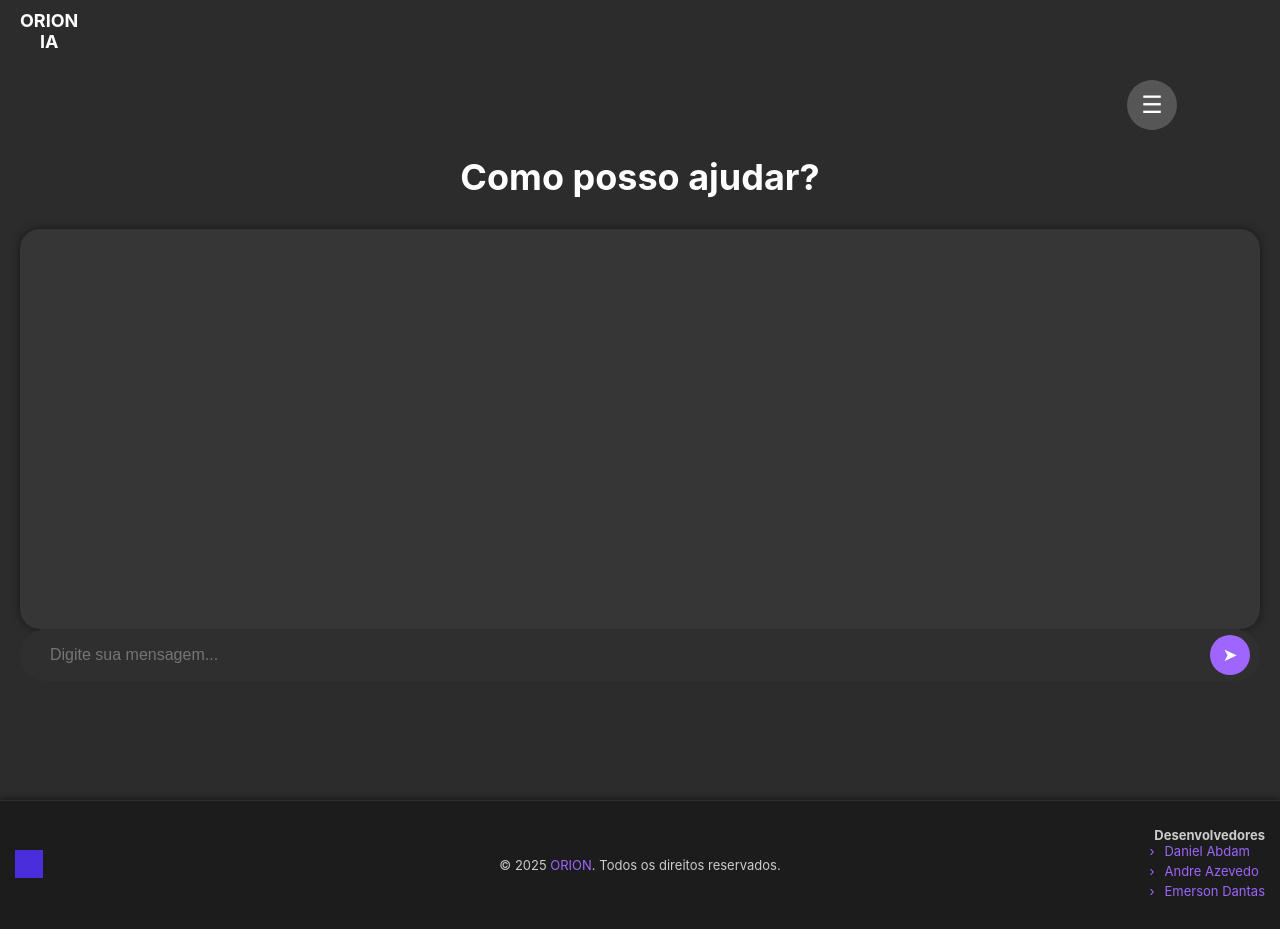
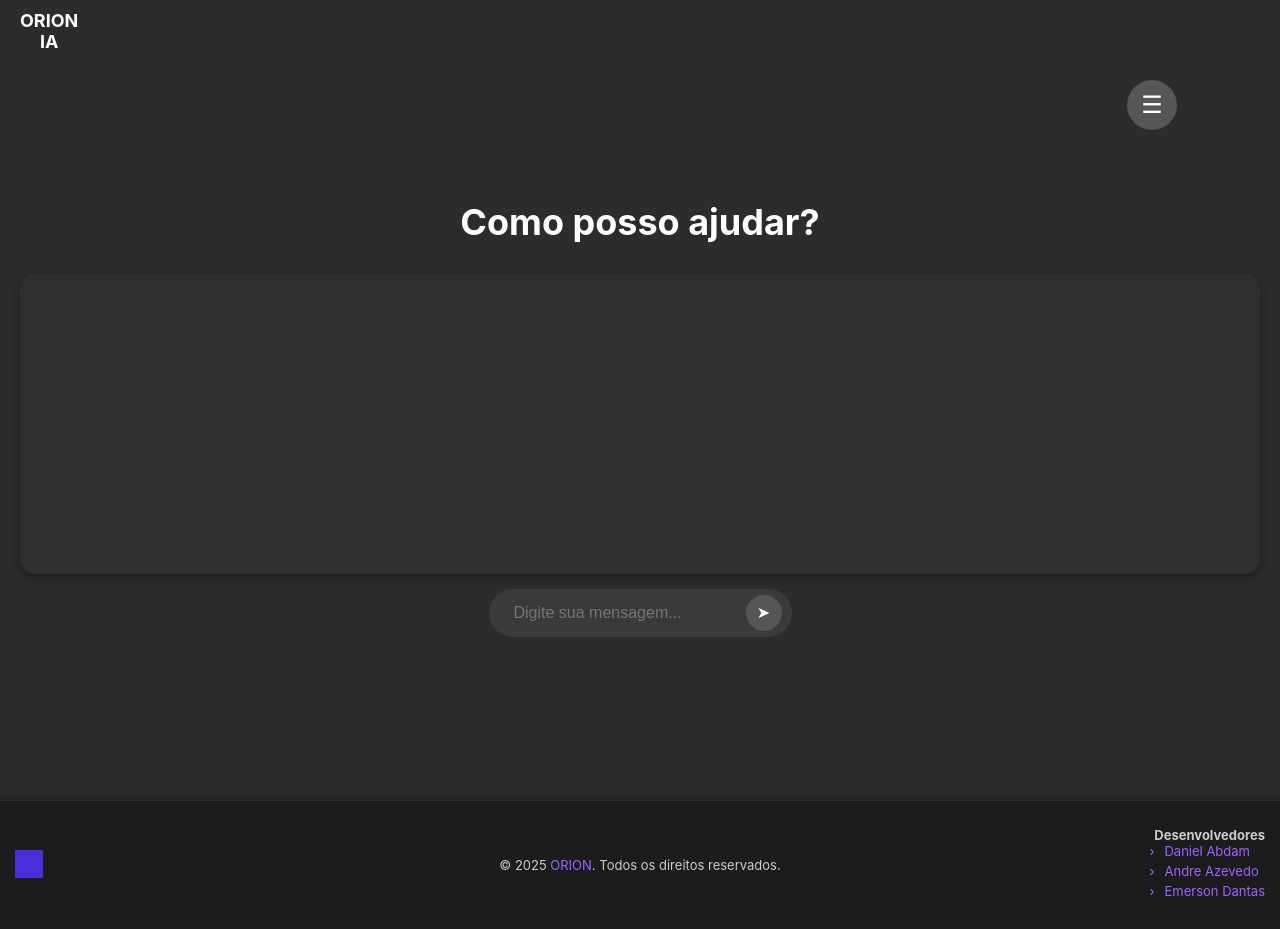
Before and after one commit to danielabdam/chatgpt-clone, a React (Create React App) app in the folder web/: page / in a window 1280 px wide. Built offline with nearby package versions, Linux system fonts and the light colour scheme; grey boxes are pictures that could not be loaded.

Commit message:
Ajuste de Chat e logo
Ajuste que estava pendente do chat que precisava redimensionar e ajustado a logo para nova identidade visual do site

```diff
--- a/web/src/components/chat/Chat.css
+++ b/web/src/components/chat/Chat.css
@@ -8,6 +8,8 @@
   --text-color: #fff;
   --background-color: #2c2c2c;
   --background-color-light: #3a3a3a;
+  --background-color-bottom:#565656;
+;
 }
 
 /* Layout Base */
@@ -48,18 +50,18 @@
 
 /* Caixa de Mensagens */
 .chat-box {
-  background-color: #363636;
-  border-radius: 20px;
+  background-color: #2f2f2f;
+  border-radius: 15px;
   padding: 20px;
   width: 100%;
   max-width: 100%;
-  box-shadow: 0 0 10px rgba(0, 0, 0, 0.5);
+  min-height: 300px;
   display: flex;
   flex-direction: column;
   justify-content: space-between;
-  min-height: 400px;
-  max-height: 70vh;
+  box-shadow: 0 4px 10px rgba(0, 0, 0, 0.3);
 }
+
 
 
 
@@ -102,8 +104,9 @@
 /* Estilos para a Mensagem do Bot */
 .message.bot {
   align-self: flex-start;
-  background-color: #565656;
+  background-color: var(--background-color-bottom);
   color: white;
+  font-size: medium;
 }
 
 /* Estilos para a Mensagem do Usuário */
@@ -111,42 +114,42 @@
   align-self: flex-end;
   background-color: #9f65ff;
   color: white;
+  font-size: medium;
 }
 
 /* Campo de Entrada */
 .input-container {
   display: flex;
   align-items: center;
-  background-color: #2f2f2f;
+  margin-top: 15px;
+  background-color: #3a3a3a;
+  border-radius: 30px;
   padding: 5px 10px;
-  border-radius: 30px;
-  width: 100%;
-  max-width: 100%;
 }
 
 .input-container input {
   flex: 1;
-  padding: 12px 20px;
+  padding: 10px 15px;
+  border: none;
   border-radius: 30px;
-  border: none;
-  background-color: #3a3a3a;
+  background-color: transparent;
   color: white;
   font-size: 16px;
   outline: none;
-  background: transparent;
 }
 
 .input-container button {
-  background-color: var(--primary-color);
+  background-color: var(--background-color-bottom);
   border: none;
   border-radius: 50%;
-  width: 40px;
-  height: 40px;
+  width: 36px;
+  height: 36px;
+  margin-left: 10px;
   color: white;
-  font-size: 18px;
-  margin-left: 10px;
+  font-size: 16px;
   cursor: pointer;
 }
+
 
 .input-container button:hover {
   background-color: #7a4fcc;
@@ -166,7 +169,7 @@
   top: 10px;
   left: 90%;
   transform: translateX(-50%);
-  background-color: #565656;
+  background-color: var(--background-color-bottom);
   border: none;
   border-radius: 50%;
   width: 50px;
@@ -251,3 +254,41 @@
   font-size: 12px;
   color: #888;
 }
+
+/* Chat de criação de botão  */
+
+.new-chat-btn {
+  position: relative;
+  background-color: #706e72; /* roxo */
+  color: white;
+  box-sizing: border-box;
+  /* padding: 10px 20px; */
+  border-radius: 100%;
+  border: none;
+  cursor: pointer;
+  font-size: 20px;
+  text-align: center;
+  margin-top: 20px;
+  transition: background-color 0.3s ease;
+  /* width: fit-content; Ajusta a largura do botão */
+  width: 30px;
+  height: 30px;
+}
+.new-chat-btn::before {
+  content: "+";
+  position: absolute;
+  top: 0;
+  left: 0;
+  right: 0;
+  bottom: 0;
+  display: flex;
+  justify-content: center;
+  align-items: center;
+  /* transform: translate(-50%, -50%); */
+  font-size: 16px;
+  color: white;
+}
+
+.new-chat-btn:hover {
+  background-color: #7a4fcc; /* roxo escuro no hover */
+}
```
